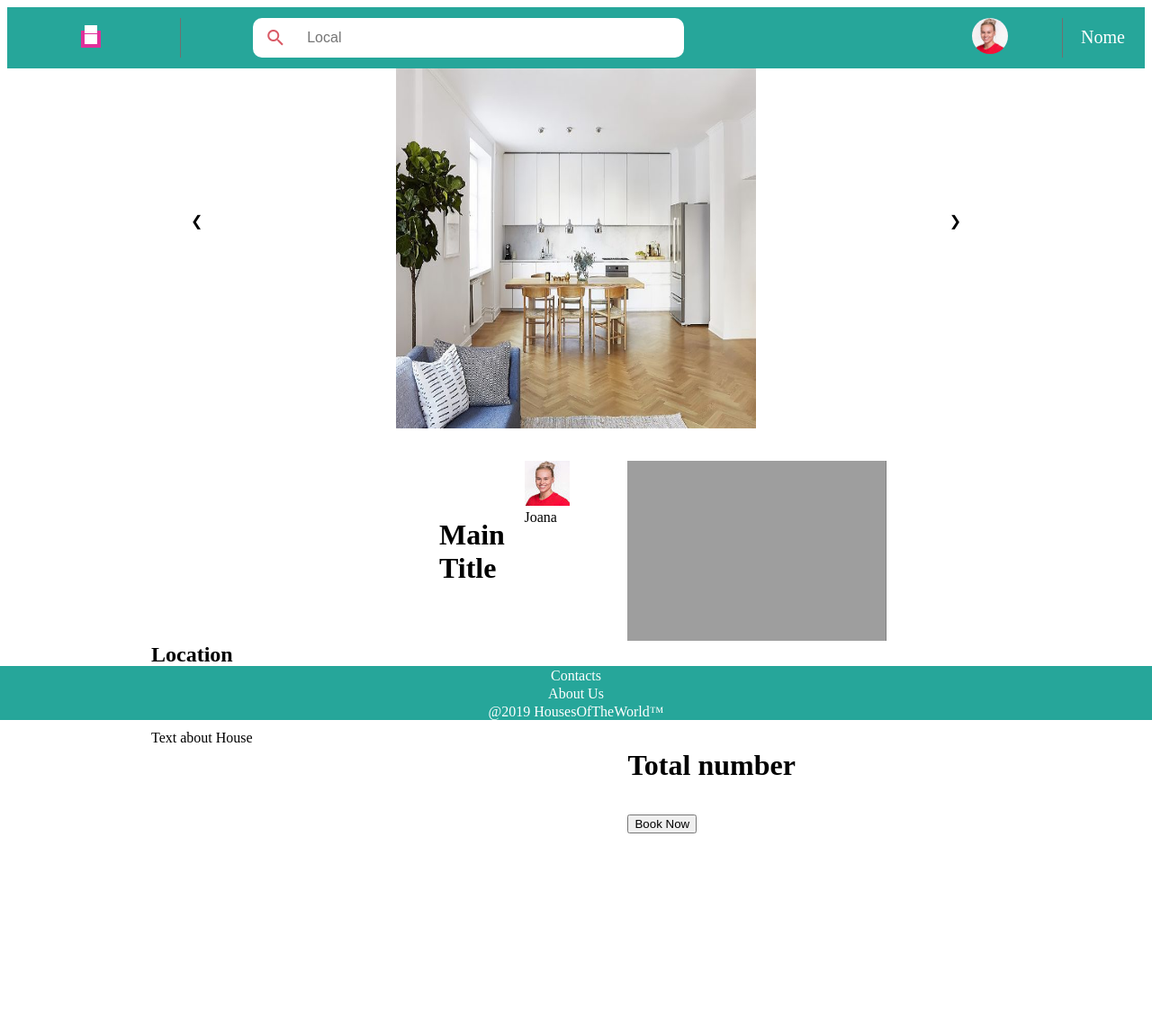
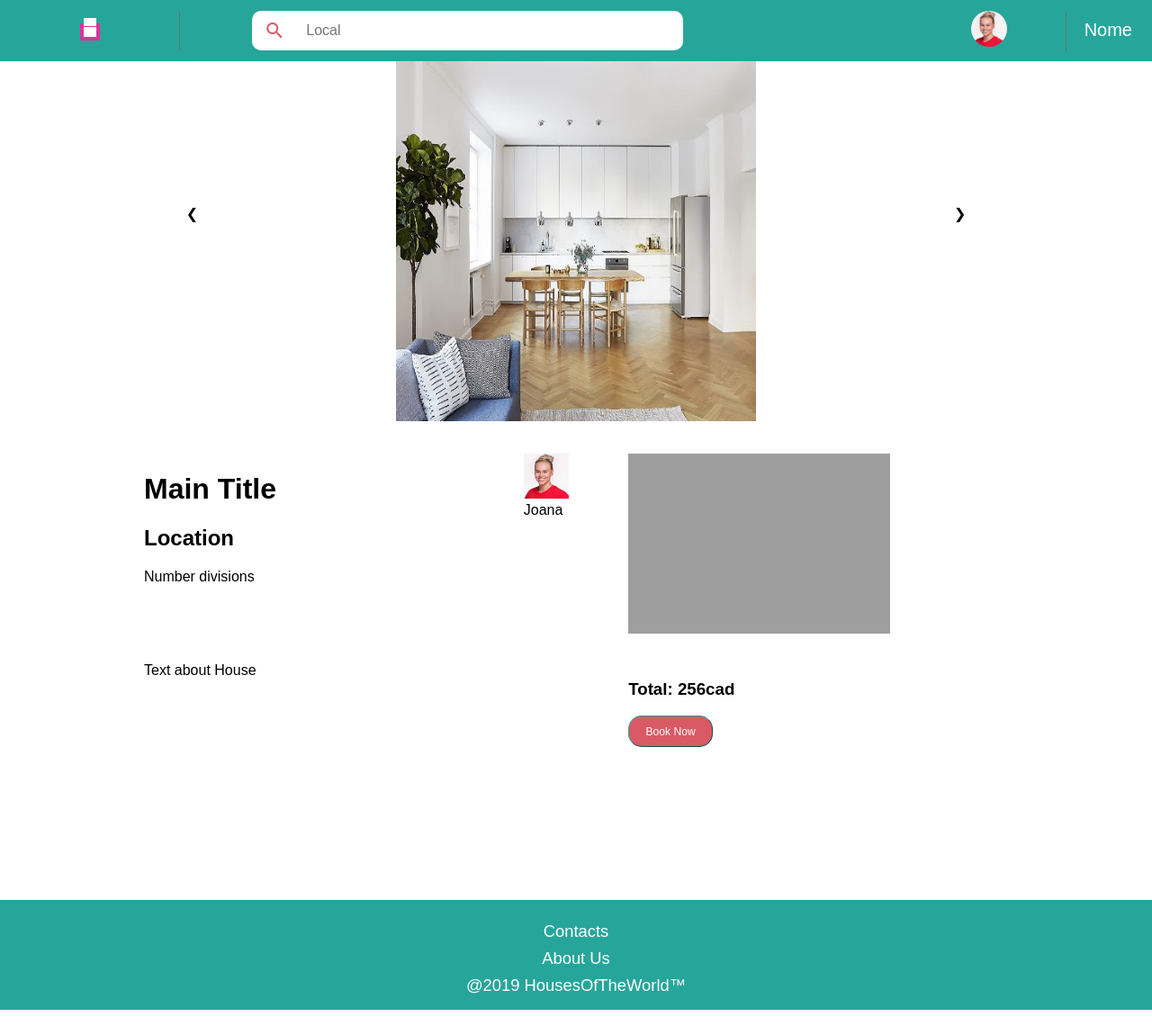
Before and after one commit to anamargaridarl/MIEIC_LTW_PROJ, a PHP site: page /houses.php in a window 1280 px wide. Shown: the whole page at 90% size. After the commit the page ends 1122 px from the top, so only its background shows below. Run offline with PHP 8.4, Linux system fonts and the light colour scheme; a map, chart or similar area stays blank; some libraries are stand-ins or nearby versions; grey boxes are pictures that could not be loaded.

Commit message:
continued to implemet house page; made some changes to footer

```diff
--- a/css/houses.css
+++ b/css/houses.css
@@ -1,3 +1,4 @@
+@import url("palette.css");
 * {
     box-sizing: border-box;
 }
@@ -44,12 +45,13 @@ a {
 #map {
     width: 50%;
     height: 200px;
-    background-color: grey;
+    background-color: var(--grey-color);
     grid-area: map;
     margin: 2em 10em 2em 0em;
 }
 
 .bottom {
+    font-family: Arial, Helvetica, sans-serif;
     display: grid;
     grid-template-columns: 1fr 0.2fr 1fr;
     grid-template-areas: "text1 owner map" "text2 text2 book";
@@ -67,8 +69,7 @@ a {
 }
 
 .information h1 {
-    margin: 2em 0em 2em 10em;
-    grid-area: text1;
+    font-style: ar;
 }
 
 .book {
@@ -76,6 +77,19 @@ a {
     margin: 0em 10em 2em 0em;
 }
 
+.book button {
+    background-color: var(--pink-color);
+    border-color: var(--blue-color);
+    border-radius: 15px;
+    border-width: 0.5px;
+    color: var(--white-color);
+    padding: 0.75em 1.5em;
+    text-align: center;
+    text-decoration: none;
+    display: inline-block;
+    font-size: 0.65em;
+}
+
 .texthouse {
     margin-left: 10em;
     grid-area: text2;
--- a/css/navfooter.css
+++ b/css/navfooter.css
@@ -1,4 +1,8 @@
 @import url("palette.css");
+body {
+    margin: 0 0 0 0;
+}
+
 #navbar {
     padding: 0.75em;
     background-color: var(--blue-color);
@@ -65,6 +69,7 @@ p {
     display: grid;
     grid-template-columns: 1fr 1fr;
     grid-template-areas: "login", "signin";
+    font-family: Arial, Helvetica, sans-serif;
 }
 
 #profile:first-child {
@@ -95,20 +100,21 @@ p {
 }
 
 footer {
-    position: fixed;
-    left: 0;
-    bottom: 0;
+    padding: 1em 1em 1em 1em;
     width: 100%;
     background-color: var(--blue-color);
     text-align: center;
 }
 
+footer a,
+footer p {
+    font-size: 1.15em;
+    color: var(--white-color);
+    text-decoration: none;
+    font-family: Arial, Helvetica, sans-serif;
+}
+
 footer div {
     position: relative;
-    margin-top: 2px;
+    margin-top: 0.5em;
 }
-
-footer * {
-    color: var(--white-color);
-    text-decoration: none;
-}
--- a/houses.php
+++ b/houses.php
@@ -55,7 +55,7 @@ include 'templates/navBar.php';
 </div>
 
 <div class="book">
-  <h1>Total number<h1>
+  <h3>Total: 256cad<h3>
   <button type="button">Book Now</button>
 </div>
 
```
